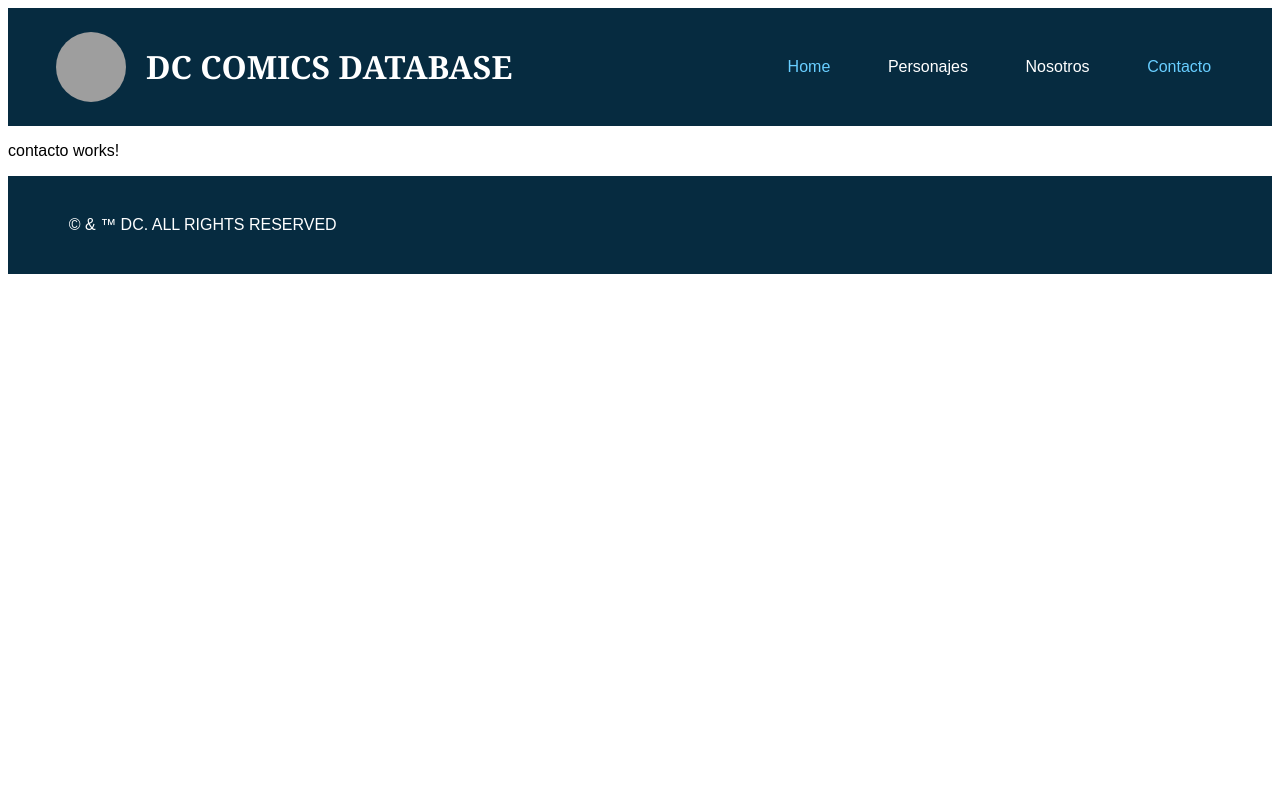
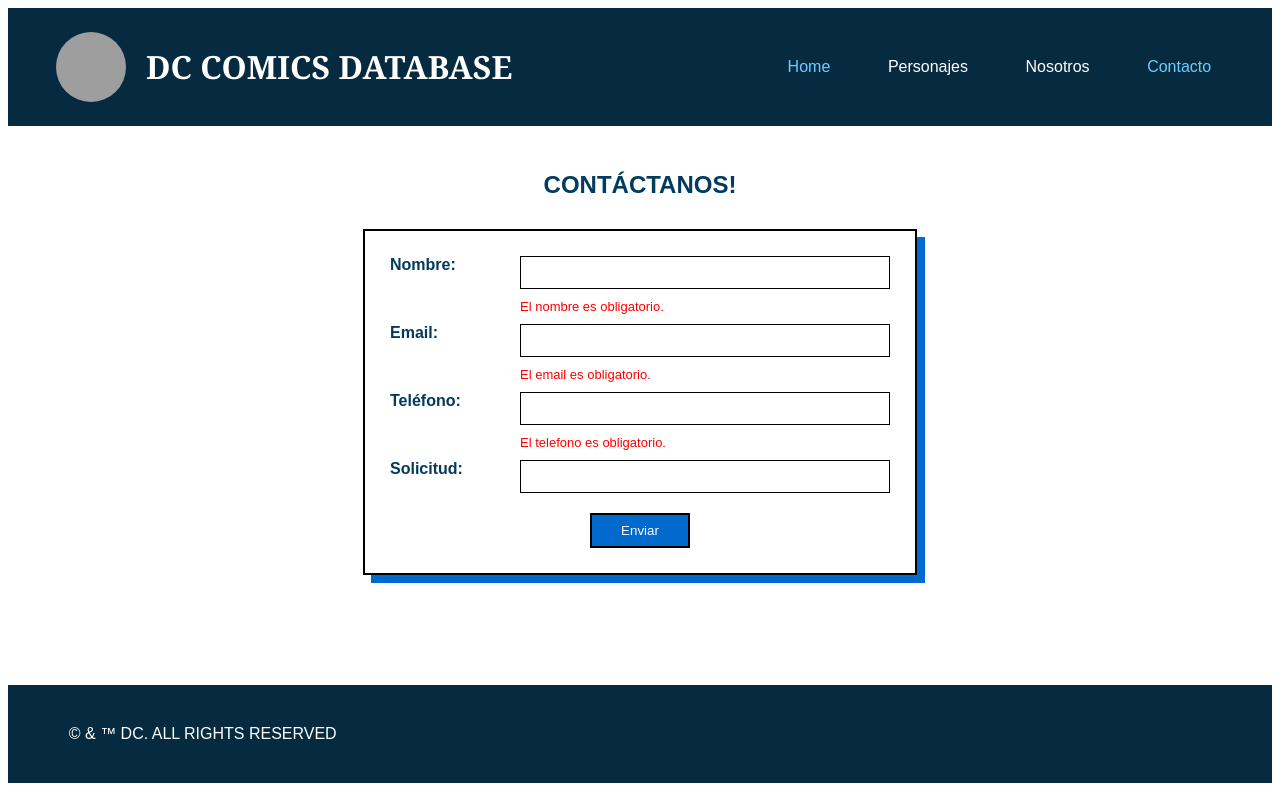
Before and after one commit to kevincadena95/App-03_Web2_Api-Heroes, an Angular app: page /contacto in a window 1280 px wide. Built offline with nearby package versions, Linux system fonts and the light colour scheme; grey boxes are pictures that could not be loaded.

Commit message:
Pagina Contacto

```diff
--- a/src/app/contacto/contacto.css
+++ b/src/app/contacto/contacto.css
@@ -0,0 +1,63 @@
+.pagina {
+    padding: 25px;
+    margin-bottom: 85px;
+}
+
+.pagina h2 {
+    text-align: center;
+    color: #023b5e;
+    margin-bottom: 30px;
+}
+
+.contenedorFormulario {
+    width: 90%;
+    margin: auto;
+    display: flex;
+    justify-content: center;
+}
+
+.div1 {
+    width: 500px;
+    padding: 25px;
+    background-color: white;
+    border: 2px solid #000;
+    box-shadow: 8px 8px 0 #016acc;
+}
+
+form {
+    display: grid;
+    grid-template-columns: 120px 1fr;
+    gap: 10px;
+}
+
+form label {
+    color: #023b5e;
+    font-weight: bold;
+}
+
+form input {
+    padding: 8px;
+    border: 1px solid #000;
+}
+
+form label.error {
+    grid-column: 2;
+    color: red;
+    font-size: 13px;
+    font-weight: normal;
+}
+
+form button {
+    grid-column: 1/3;
+    width: 100px;
+    margin: 10px auto 0;
+    padding: 8px;
+    background-color: #016acc;
+    color: white;
+    border: 2px solid #000;
+    cursor: pointer;
+}
+
+form button:hover {
+    background-color: #023b5e;
+}
--- a/src/app/contacto/contacto.html
+++ b/src/app/contacto/contacto.html
@@ -1 +1,49 @@
-<p>contacto works!</p>
+<div class="pagina">
+
+<h2>CONTÁCTANOS!</h2>
+
+<div class="contenedorFormulario">
+
+    <div class="div1">
+        <form [formGroup]="formularioContacto" (ngSubmit)="enviar()">
+
+            <label>Nombre: </label>
+            <input formControlName="nombre" type="text">
+
+            @if (formularioContacto.get('nombre')?.hasError('required')) {
+            <label class="error">El nombre es obligatorio.</label>
+            }
+
+            <label>Email: </label>
+            <input formControlName="email" type="email">
+
+            @if (formularioContacto.get('email')?.hasError('required')) {
+            <label class="error">El email es obligatorio.</label>
+            }
+            @if (formularioContacto.get('email')?.hasError('email')) {
+            <label class="error">Ingrese un email valido.</label>
+            }
+
+            <label>Teléfono: </label>
+            <input formControlName="telefono" type="tel">
+
+            @if (formularioContacto.get('telefono')?.hasError('required')) {
+            <label class="error">El telefono es obligatorio.</label>
+            }
+
+            <label>Solicitud: </label>
+            <input formControlName="descripcion" type="text">
+
+            @if (formularioContacto.get('descripcion')?.hasError('required')) {
+            <label class="error">La solicitud es obligatoria.</label>
+            }
+
+
+            <button type="submit">Enviar</button>
+
+        </form>
+
+    </div>
+</div>
+
+</div>
--- a/src/app/contacto/contacto.ts
+++ b/src/app/contacto/contacto.ts
@@ -1,11 +1,32 @@
-import { Component } from '@angular/core';
+import { Component, inject } from '@angular/core';
+import { FormBuilder, FormControl, FormGroup, ReactiveFormsModule, Validators } from '@angular/forms';
+import { required } from '@angular/forms/signals';
 
 @Component({
   selector: 'app-contacto',
-  imports: [],
+  imports: [ReactiveFormsModule],
   templateUrl: './contacto.html',
   styleUrl: './contacto.css',
 })
 export class Contacto {
 
+  private fb = inject(FormBuilder);
+
+  formularioContacto = this.fb.group({
+    nombre: ['', Validators.required],
+    email: ['', [Validators.required, Validators.email],],
+    telefono: ['', [Validators.required, Validators.maxLength(10), Validators.minLength(10)]],
+    descripcion: ['',[Validators.maxLength(10), Validators.minLength(200)]]
+
+  });
+
+
+  enviar() {
+    if (this.formularioContacto.valid)
+      {alert('El formulario se envio de manera correcra al servidor')}
+    else {alert('El formulario tiene datos ingresados de manera incorrecta')}
+    console.log(this.formularioContacto.value);
+    console.log(this.formularioContacto.valid);
+
+  }
 }
```
